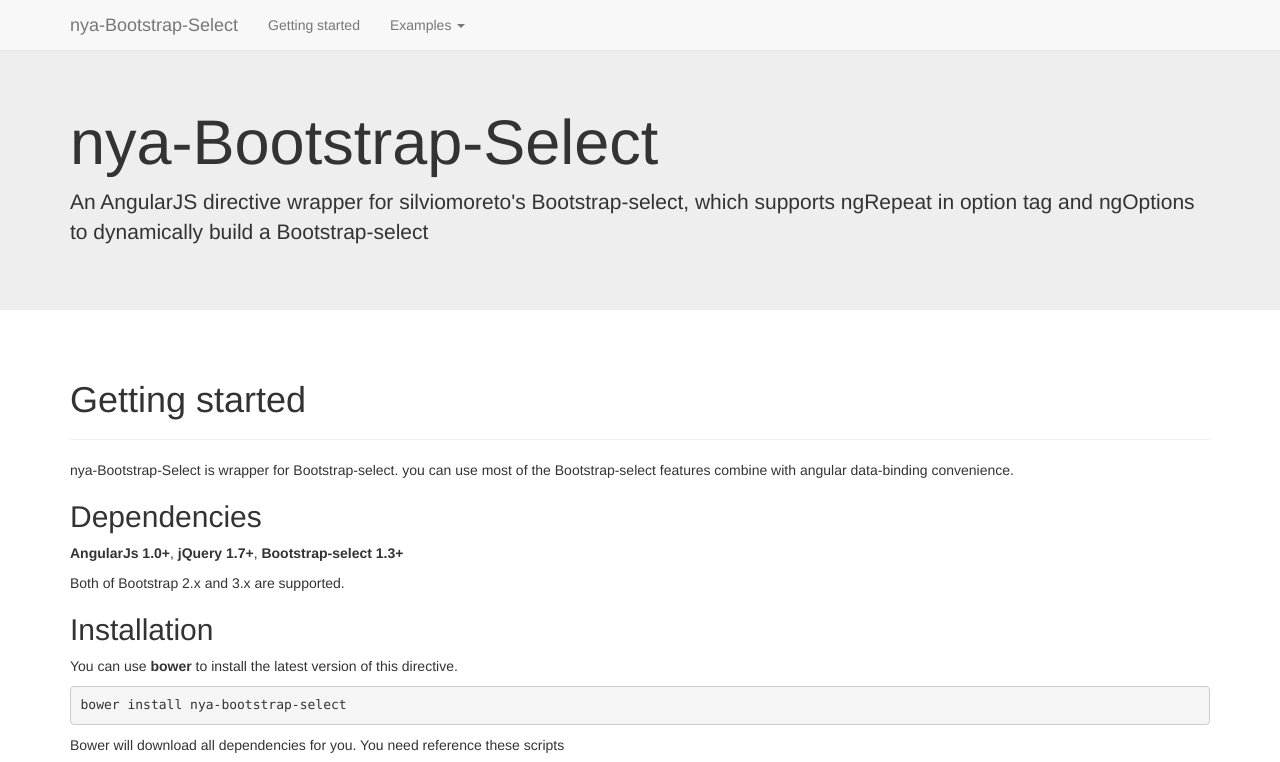
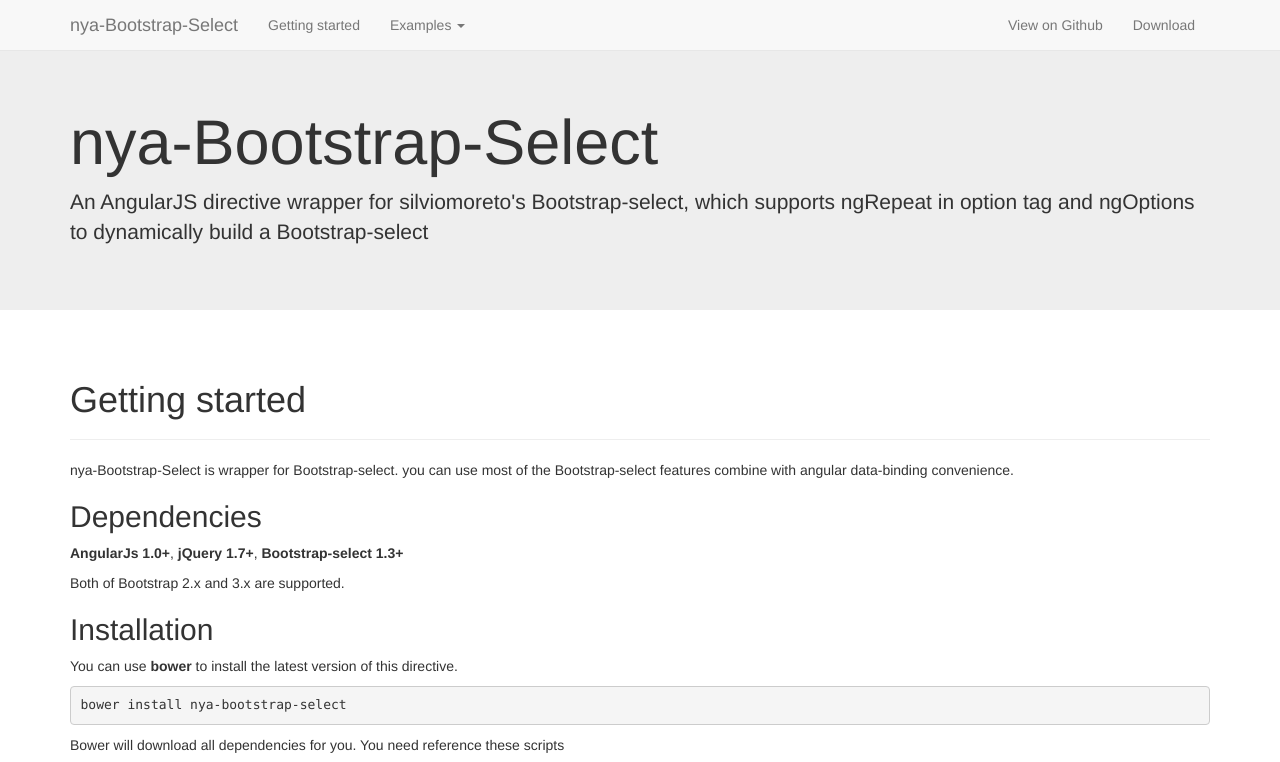
Before and after one commit to lordfriend/nya-bootstrap-select, a plain HTML site: page index.html in a window 1280 px wide. Shown: the top 762 px of the page. Drawn offline with nearby package versions, Linux system fonts and the light colour scheme.

Commit message:
add github link

```diff
--- a/index.html
+++ b/index.html
@@ -13,6 +13,12 @@
   <div class="container">
     <div class="navbar-header">
       <a class="navbar-brand" href="#">nya-Bootstrap-Select</a>
+    </div>
+    <div class="pull-right">
+      <ul class="nav navbar-nav">
+        <li><a href="https://github.com/lordfriend/nya-bootstrap-select">View on Github</a></li>
+        <li><a href="https://github.com/lordfriend/nya-bootstrap-select/releases">Download</a></li>
+      </ul>
     </div>
     <ul class="nav navbar-nav">
       <li><a href="#getting-started">Getting started</a></li>
```
